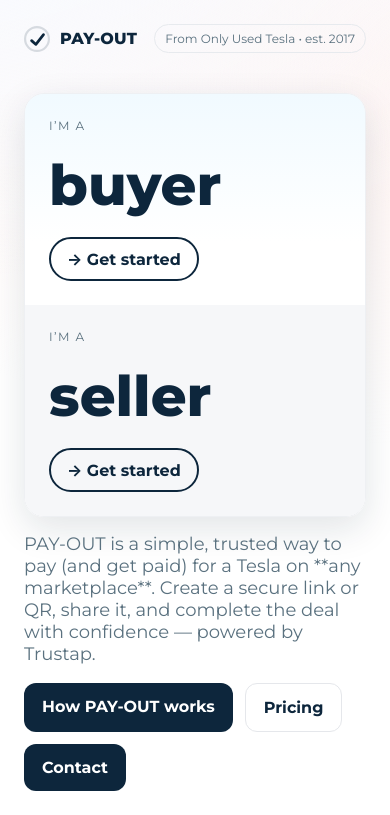
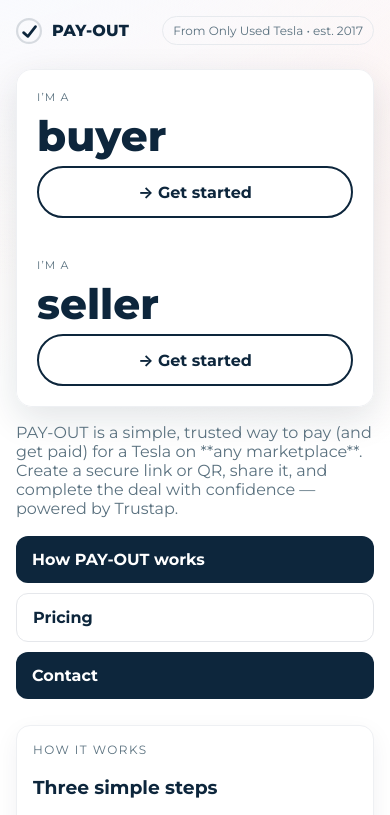
Before and after one commit to adamqureshi/pay-out, a plain HTML site: page index.html in a window 390 px wide. Shown: the top 815 px of the page. Drawn offline with Linux system fonts and the light colour scheme.

Commit message:
Update index.html

```diff
--- a/index.html
+++ b/index.html
@@ -19,6 +19,39 @@
     --soft:#E5DADA;
     --soft2:#B6ACA4;
     --sky:#91B3CB;
+    /* --- Mobile polish --- */
+@media (max-width: 768px) {
+  .container{ padding:16px; }
+  .hero{ padding:24px 0 8px; }
+  .split{
+    grid-template-columns:1fr;      /* stack buyer/seller */
+    border-radius:16px;
+  }
+  .card{ padding:20px; }
+  .left, .right{ background:#fff; }  /* cleaner edge-to-edge on phones */
+  .mini{ font-size:11px; letter-spacing:.10em; margin-bottom:4px; }
+  .big{ font-size:42px; line-height:1.05; margin:10px 0 8px; } /* was 56px */
+  .go{
+    width:100%;                     /* full-width primary action */
+    justify-content:center;
+    font-size:16px;
+    padding:14px 16px;
+    border-width:2px;
+  }
+  .lead{ font-size:16px; margin-top:12px; }
+  .ctaRow{ gap:10px; }
+  .btn{ width:100%; padding:14px 16px; font-size:16px; } /* big tap targets */
+  .section{ margin-top:18px; }
+  .panel{ padding:16px; border-radius:14px; }
+  .price b{ font-size:24px; }
+}
+
+/* tiny phones */
+@media (max-width: 380px){
+  .big{ font-size:36px; }
+  .lead{ font-size:15px; }
+}
+
   }
   *{box-sizing:border-box}
   html,body{height:100%}
```
